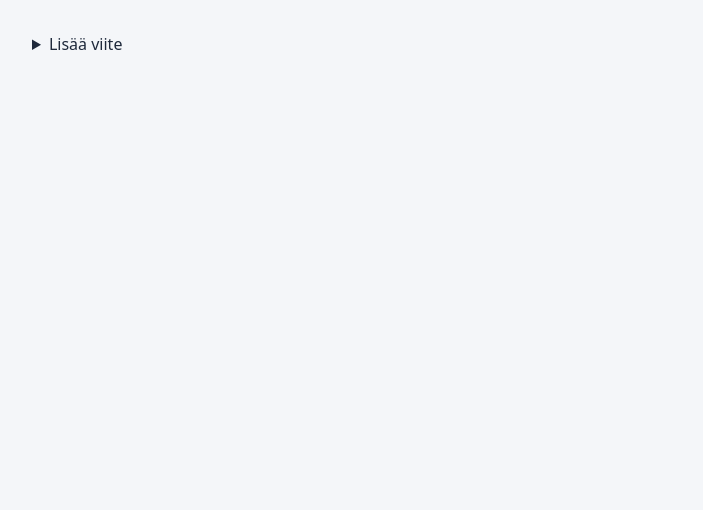
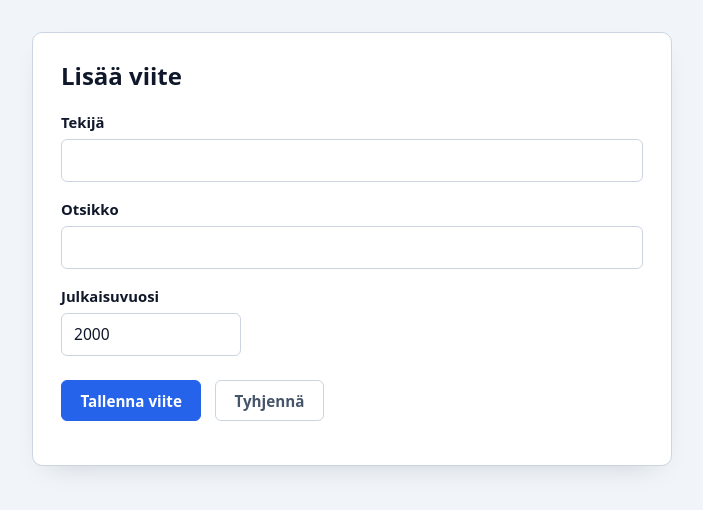
Before and after one commit to loukovjv/Miniprojekti, a website with bundled scripts: page index.html in a window 1280 px wide. Shown: the whole page, without its empty margins (128-831 px from the left). Built offline with nearby package versions, Linux system fonts and the light colour scheme.

Commit message:
korjattu

```diff
--- a/index.html
+++ b/index.html
@@ -10,8 +10,8 @@
 
   <body>
     <main>
-      <details id="reference-editor">
-        <summary>Lisää viite</summary>
+      <div id="reference-editor">
+        <h1>Lisää viite</h1>
 
         <form id="reference-form" aria-label="Lisää viite">
           <p>
@@ -41,6 +41,7 @@
               name="year"
               type="number"
               min="1"
+              value="2000"
               max="9999"
               step="1"
               required
@@ -52,7 +53,7 @@
         </form>
 
         <p id="message" role="status" aria-live="polite"></p>
-      </details>
+      </div>
     </main>
   </body>
 </html>
--- a/style.css
+++ b/style.css
@@ -1,16 +1,19 @@
 :root {
-    --bg-page: #f4f6f9;
+  --bg-page: #f1f5f9;
   --bg-card: #ffffff;
-    --bg-subtle: #f8fafc;
-    --text-main: #1e293b;
+  --text-main: #0f172a;
   --text-muted: #475569;
   --border-color: #cbd5e1;
   --accent: #2563eb;
   --accent-hover: #1d4ed8;
+  --success-bg: #dcfce7;
+  --success-text: #166534;
   --radius: 10px;
 }
 
-    * {
+*,
+*::before,
+*::after {
   box-sizing: border-box;
 }
 
@@ -18,9 +21,10 @@
   margin: 0;
   padding: 2rem 1rem;
   font-family: system-ui, -apple-system, BlinkMacSystemFont, "Segoe UI", Roboto, sans-serif;
+  font-size: 1rem;
+  line-height: 1.5;
+  color: var(--text-main);
   background-color: var(--bg-page);
-    color: var(--text-main);
-    line-height: 1.5;
 }
 
 main {
@@ -28,54 +32,42 @@
   margin: 0 auto;
 }
 
-    h3 {
-    margin: 0 0 1rem;
-    font-size: 1.35rem;
-    font-weight: 600;
-    }
-
-    #reference-form {
+#reference-editor {
+  width: 50vw;
+  min-width: 320px;
+  max-width: 640px;
   background-color: var(--bg-card);
   border: 1px solid var(--border-color);
   border-radius: var(--radius);
-    width: 50vw;
-    padding: 1.5rem;
+  padding: 1.75rem;
+  box-shadow: 0 12px 28px -18px rgba(15, 23, 42, 0.25);
 }
 
-    fieldset {
-    border: 1px solid #e2e8f0;
-    border-radius: 8px;
-    background-color: var(--bg-subtle);
-    padding: 1.15rem 1.25rem 1.35rem;
+#reference-editor h1 {
   margin: 0 0 1.25rem;
-    display: grid;
-    grid-template-columns: 1fr;
-    gap: 0.45rem;
+  font-size: 1.5rem;
+  line-height: 1.25;
+  font-weight: 700;
 }
 
-    legend {
-    padding: 0 0.5rem;
-    font-size: 0.85rem;
-    font-weight: 600;
-    color: var(--text-muted);
+#reference-form p {
+  margin: 0 0 1rem;
+  display: flex;
+  flex-direction: column;
+  gap: 0.35rem;
 }
 
-    label {
-    font-size: 0.9rem;
-    font-weight: 500;
+#reference-form label {
+  font-size: 0.925rem;
+  font-weight: 600;
   color: var(--text-main);
-    margin-top: 0.4rem;
 }
 
-    label:first-of-type {
-    margin-top: 0;
-    }
-
-    input {
+#reference-form input {
   width: 100%;
-    padding: 0.5rem 1rem;
-    font-size: 1rem;;
+  padding: 0.6rem 0.75rem;
   font-family: inherit;
+  font-size: 0.975rem;
   color: var(--text-main);
   background-color: var(--bg-card);
   border: 1px solid var(--border-color);
@@ -83,70 +75,76 @@
   transition: border-color 0.15s ease, box-shadow 0.15s ease;
 }
 
-    input:hover {
+#reference-form input:hover {
   border-color: #94a3b8;
 }
 
-    input:focus-visible {
+#reference-form input:focus-visible {
   outline: none;
   border-color: var(--accent);
   box-shadow: 0 0 0 3px rgba(37, 99, 235, 0.18);
 }
 
-    input[type="number"] {
+#reference-form input[type="number"] {
   max-width: 180px;
 }
 
-    .form-actions {
-    display: flex;
-    gap: 0.75rem;
-    align-items: center;
+#reference-form button {
+  margin-top: 0.5rem;
+  margin-right: 0.6rem;
+  padding: 0.6rem 1.15rem;
+  font-family: inherit;
+  font-size: 0.95rem;
+  font-weight: 600;
+  border-radius: 6px;
+  cursor: pointer;
+  transition: background-color 0.15s ease, border-color 0.15s ease, color 0.15s ease;
 }
 
-    button {
-    padding: 0.6rem 1.15rem;
-    font-size: 0.95rem;
-    font-weight: 500;
-    font-family: inherit;
-    border-radius: 6px;
-    cursor: pointer;
-    transition: background-color 0.15s ease, border-color 0.15s ease, transform 0.05s ease;
-    }
-
-    button:active {
-    transform: translateY(1px);
-    }
-
-    button[type="submit"] {
+#reference-form button[type="submit"] {
+  color: #ffffff;
   background-color: var(--accent);
-    color: white;
   border: 1px solid var(--accent);
 }
 
-    button[type="submit"]:hover {
+#reference-form button[type="submit"]:hover {
   background-color: var(--accent-hover);
   border-color: var(--accent-hover);
 }
 
-    button[type="reset"] {
+#reference-form button[type="reset"] {
+  color: var(--text-muted);
   background-color: var(--bg-card);
-    color: var(--text-muted);
   border: 1px solid var(--border-color);
 }
 
-    button[type="reset"]:hover {
-    background-color: var(--bg-subtle);
+#reference-form button[type="reset"]:hover {
   color: var(--text-main);
+  background-color: var(--bg-page);
   border-color: #94a3b8;
 }
 
-    button:focus-visible {
+#reference-form button:focus-visible {
   outline: none;
   box-shadow: 0 0 0 3px rgba(37, 99, 235, 0.25);
 }
 
+#message {
+  margin: 1rem 0 0;
+  font-size: 0.925rem;
+  font-weight: 500;
+}
+
+#message:not(:empty) {
+  padding: 0.65rem 0.85rem;
+  border-radius: 6px;
+  background-color: var(--success-bg);
+  color: var(--success-text);
+}
+
 @media (max-width: 768px) {
-    #reference-form {
+  #reference-editor {
     width: 100%;
+    padding: 1.25rem;
   }
 }
```
Lines whose indentation alone changed are shown as unchanged.
